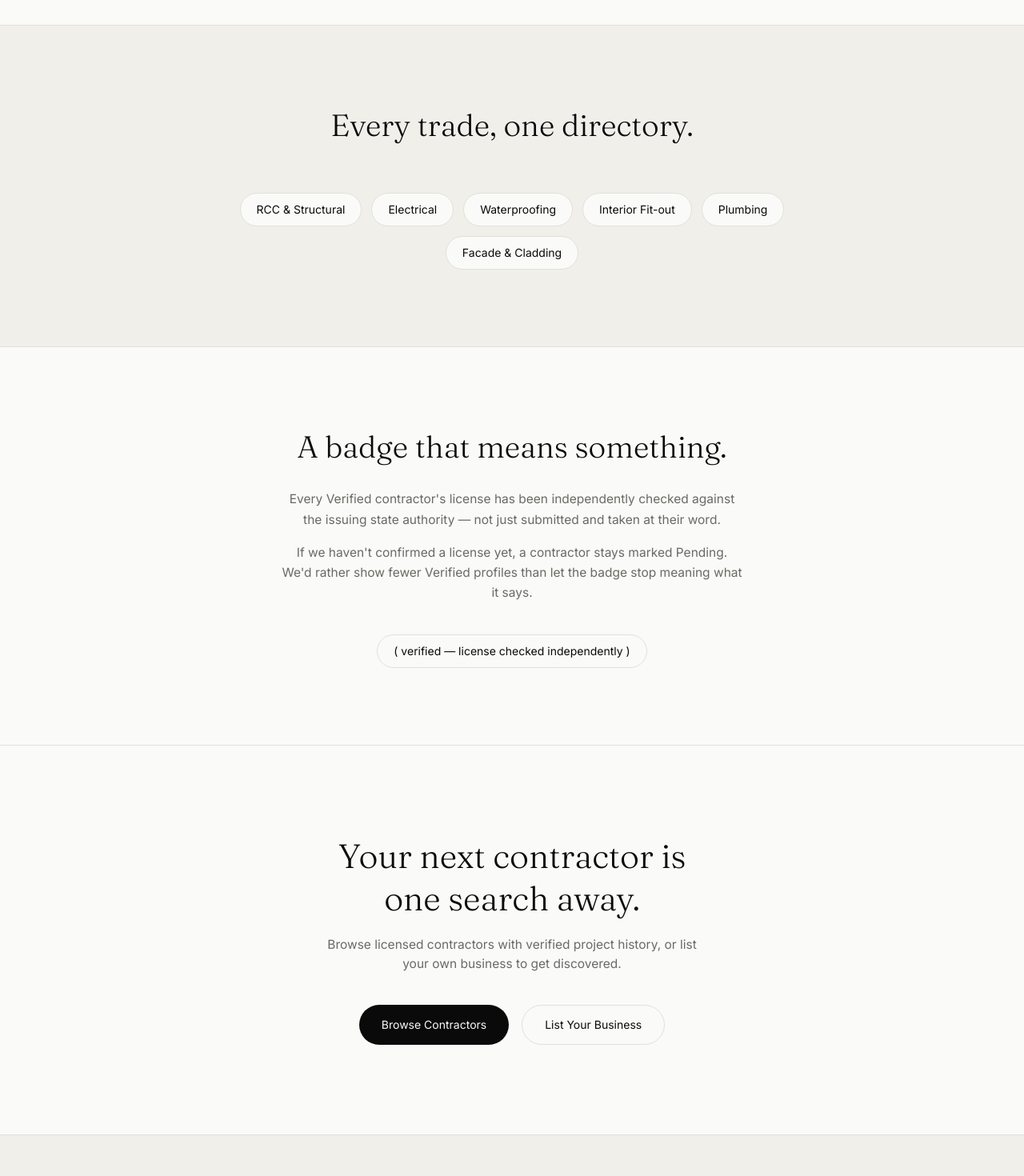
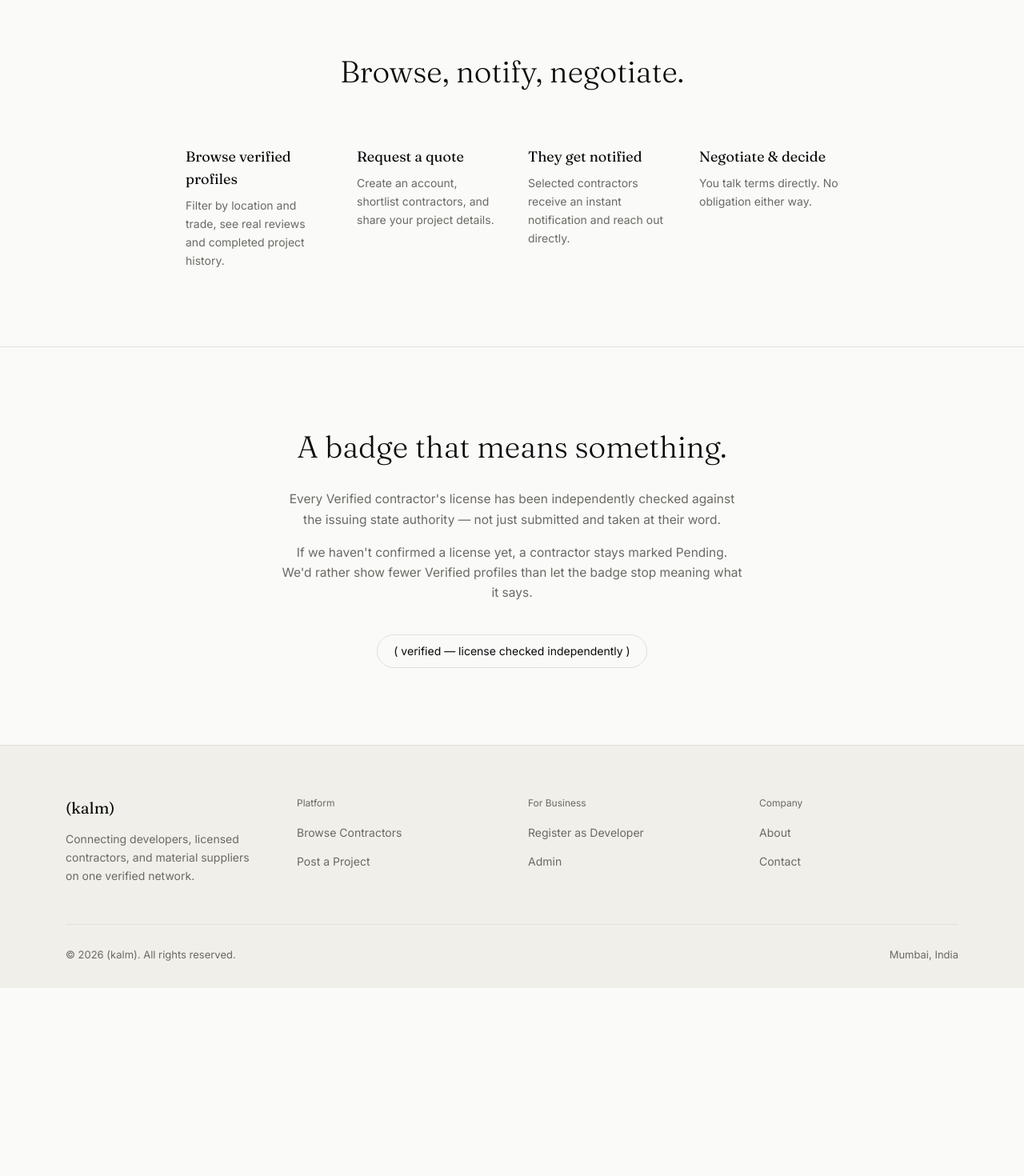
Before and after one commit to moizpatrawala1-pixel/buildbridgeapp, a Next.js app: page / in a window 1280 px wide. Shown: the part 1120-2590 px from the top of the page at 80% size. After the commit the page ends 2355 px from the top, so only its background shows below. Built offline with nearby package versions, Linux system fonts and the light colour scheme; no server answers.

Commit message:
reorder homepage sections, remove closing CTA

```diff
--- a/src/app/page.tsx
+++ b/src/app/page.tsx
@@ -47,6 +47,26 @@ export default function Home() {
         </div>
       </header>
 
+      <section className="py-24 bg-paper-dim border-t border-line">
+        <div className="max-w-[880px] mx-auto px-8">
+          <h2 className="font-display font-light text-[clamp(28px,3.2vw,38px)] text-center text-ink mb-14">
+            Every trade, one directory.
+          </h2>
+
+          <div className="flex flex-wrap justify-center gap-3">
+            {TRADE_CATEGORIES.map((trade) => (
+              <Link
+                key={trade}
+                href={`/browse?trade=${encodeURIComponent(trade)}`}
+                className="text-sm px-5 py-2.5 rounded-full border border-line bg-paper text-ink hover:border-ink transition-colors"
+              >
+                {trade}
+              </Link>
+            ))}
+          </div>
+        </div>
+      </section>
+
       <section className="py-24 border-t border-line">
         <div className="max-w-[880px] mx-auto px-8">
           <h2 className="font-display font-light text-[clamp(28px,3.2vw,38px)] text-center text-ink mb-16">
@@ -64,26 +84,6 @@ export default function Home() {
                 <h4 className="font-display text-lg text-ink mb-2">{step.title}</h4>
                 <p className="text-sm text-stone leading-relaxed">{step.body}</p>
               </div>
-            ))}
-          </div>
-        </div>
-      </section>
-
-      <section className="py-24 bg-paper-dim border-t border-line">
-        <div className="max-w-[880px] mx-auto px-8">
-          <h2 className="font-display font-light text-[clamp(28px,3.2vw,38px)] text-center text-ink mb-14">
-            Every trade, one directory.
-          </h2>
-
-          <div className="flex flex-wrap justify-center gap-3">
-            {TRADE_CATEGORIES.map((trade) => (
-              <Link
-                key={trade}
-                href={`/browse?trade=${encodeURIComponent(trade)}`}
-                className="text-sm px-5 py-2.5 rounded-full border border-line bg-paper text-ink hover:border-ink transition-colors"
-              >
-                {trade}
-              </Link>
             ))}
           </div>
         </div>
@@ -108,32 +108,6 @@ export default function Home() {
         </div>
       </section>
 
-      <section className="py-28 border-t border-line text-center">
-        <div className="max-w-[560px] mx-auto px-8">
-          <h2 className="font-display font-light text-[clamp(30px,3.6vw,42px)] text-ink mb-5 leading-tight">
-            Your next contractor is one search away.
-          </h2>
-          <p className="text-stone text-[15.5px] mb-10">
-            Browse licensed contractors with verified project history, or list your own business
-            to get discovered.
-          </p>
-          <div className="flex gap-4 flex-wrap justify-center">
-            <Link
-              href="/browse"
-              className="inline-flex items-center justify-center text-sm px-7 py-3.5 rounded-full bg-ink text-paper hover:bg-stone transition-colors"
-            >
-              Browse Contractors
-            </Link>
-            <Link
-              href="/admin"
-              className="inline-flex items-center justify-center text-sm px-7 py-3.5 rounded-full border border-line text-ink hover:border-ink transition-colors"
-            >
-              List Your Business
-            </Link>
-          </div>
-        </div>
-      </section>
-
       <Footer />
     </>
   );
```
